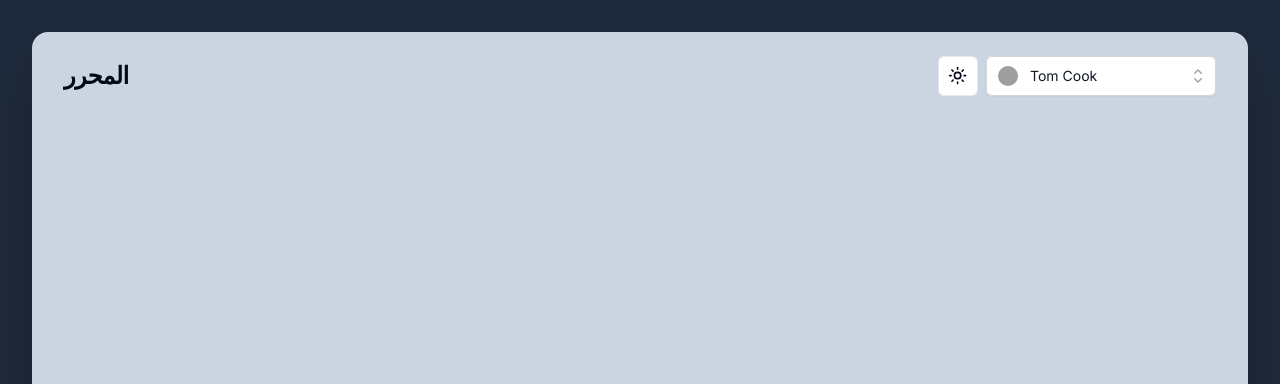
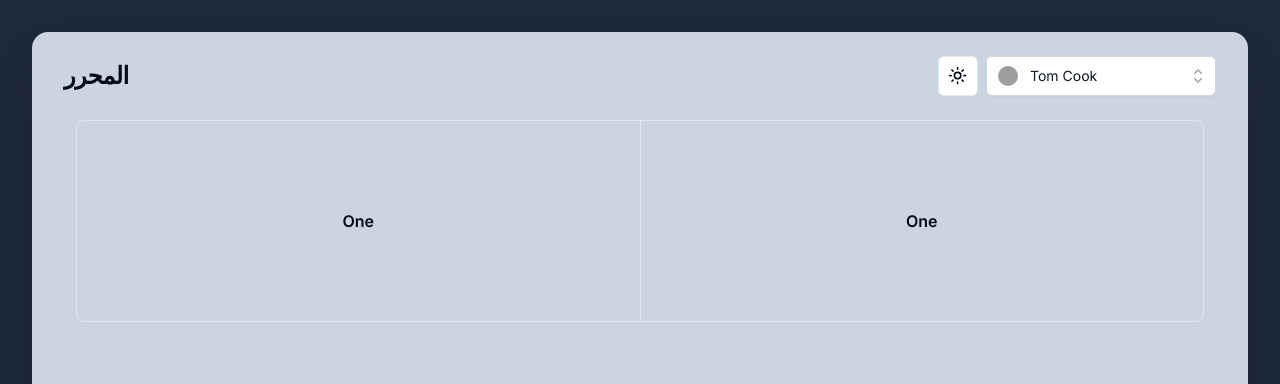
Before and after one commit to elBanna00/moharir, a Next.js app: page / in a window 1280 px wide. Shown: the top 384 px of the page. Built offline with nearby package versions, Linux system fonts and the light colour scheme; grey boxes are pictures that could not be loaded.

Commit message:
feat:Add Editor inner Panel
- Adds EditorInnerPanel Comp and attach it to EditorPane
- Adjust  minwidth to both 2 Panels in EditorPanelGroup to 35
- Add initial styling to EditorInnerPanel

```diff
--- a/package.json
+++ b/package.json
@@ -20,6 +20,7 @@
     "next-themes": "^0.3.0",
     "react": "^18",
     "react-dom": "^18",
+    "react-resizable-panels": "^2.0.19",
     "tailwind-merge": "^2.3.0",
     "tailwindcss-animate": "^1.0.7"
   },
--- /dev/null
+++ b/src/components/EditorInnerPanel.tsx
@@ -0,0 +1,28 @@
+"use client";
+import {
+  ResizableHandle,
+  ResizablePanel,
+  ResizablePanelGroup,
+} from "@/components/ui/resizable";
+
+function EditorInnerPanel() {
+  return (
+    <ResizablePanelGroup
+      direction="horizontal"
+      className="w-full rounded-lg border dark:bg-black"
+    >
+      <ResizablePanel defaultSize={50} minSize={35}>
+        <div className="flex h-[200px] items-center justify-center p-6">
+          <span className="font-semibold">One</span>
+        </div>
+      </ResizablePanel>
+      <ResizableHandle />
+      <ResizablePanel defaultSize={50} minSize={35}>
+        <div className="flex h-[200px] items-center justify-center p-6">
+          <span className="font-semibold">One</span>
+        </div>
+      </ResizablePanel>
+    </ResizablePanelGroup>
+  );
+}
+export default EditorInnerPanel;
--- a/src/components/EditorPane.tsx
+++ b/src/components/EditorPane.tsx
@@ -1,13 +1,14 @@
 import React from "react";
 import { ModeToggle } from "./modeToggle";
 import LanguagesSelect from "./LanguagesSelect";
+import EditorInnerPanel from "./EditorInnerPanel";
 
 interface editorPaneProps {}
 
 const EditorPane: React.FC<editorPaneProps> = ({}) => {
   return (
     <div className="min-h-screen dark:bg-black bg-slate-300 rounded-2xl shadow-2xl py-6 px-8">
-      <div className="flex items-center justify-between">
+      <div className="flex items-center justify-between pb-3">
         <h2 className="scroll-m-20  text-2xl font-semibold tracking-tight first:mt-0">
           المحرر
         </h2>
@@ -18,6 +19,9 @@
           </div>
         </div>
       </div>
+      <div className=" bg-slate-300 dark:bg-gray-900 p-3 rounded-xl">
+        <EditorInnerPanel />
+      </div>
     </div>
   );
 };
--- /dev/null
+++ b/src/components/ui/resizable.tsx
@@ -0,0 +1,45 @@
+"use client"
+
+import { GripVertical } from "lucide-react"
+import * as ResizablePrimitive from "react-resizable-panels"
+
+import { cn } from "@/lib/utils"
+
+const ResizablePanelGroup = ({
+  className,
+  ...props
+}: React.ComponentProps<typeof ResizablePrimitive.PanelGroup>) => (
+  <ResizablePrimitive.PanelGroup
+    className={cn(
+      "flex h-full w-full data-[panel-group-direction=vertical]:flex-col",
+      className
+    )}
+    {...props}
+  />
+)
+
+const ResizablePanel = ResizablePrimitive.Panel
+
+const ResizableHandle = ({
+  withHandle,
+  className,
+  ...props
+}: React.ComponentProps<typeof ResizablePrimitive.PanelResizeHandle> & {
+  withHandle?: boolean
+}) => (
+  <ResizablePrimitive.PanelResizeHandle
+    className={cn(
+      "relative flex w-px items-center justify-center bg-border after:absolute after:inset-y-0 after:left-1/2 after:w-1 after:-translate-x-1/2 focus-visible:outline-none focus-visible:ring-1 focus-visible:ring-ring focus-visible:ring-offset-1 data-[panel-group-direction=vertical]:h-px data-[panel-group-direction=vertical]:w-full data-[panel-group-direction=vertical]:after:left-0 data-[panel-group-direction=vertical]:after:h-1 data-[panel-group-direction=vertical]:after:w-full data-[panel-group-direction=vertical]:after:-translate-y-1/2 data-[panel-group-direction=vertical]:after:translate-x-0 [&[data-panel-group-direction=vertical]>div]:rotate-90",
+      className
+    )}
+    {...props}
+  >
+    {withHandle && (
+      <div className="z-10 flex h-4 w-3 items-center justify-center rounded-sm border bg-border">
+        <GripVertical className="h-2.5 w-2.5" />
+      </div>
+    )}
+  </ResizablePrimitive.PanelResizeHandle>
+)
+
+export { ResizablePanelGroup, ResizablePanel, ResizableHandle }
```
Also changed, not shown: 1 other file (tests, documents, lock files or other folders).
